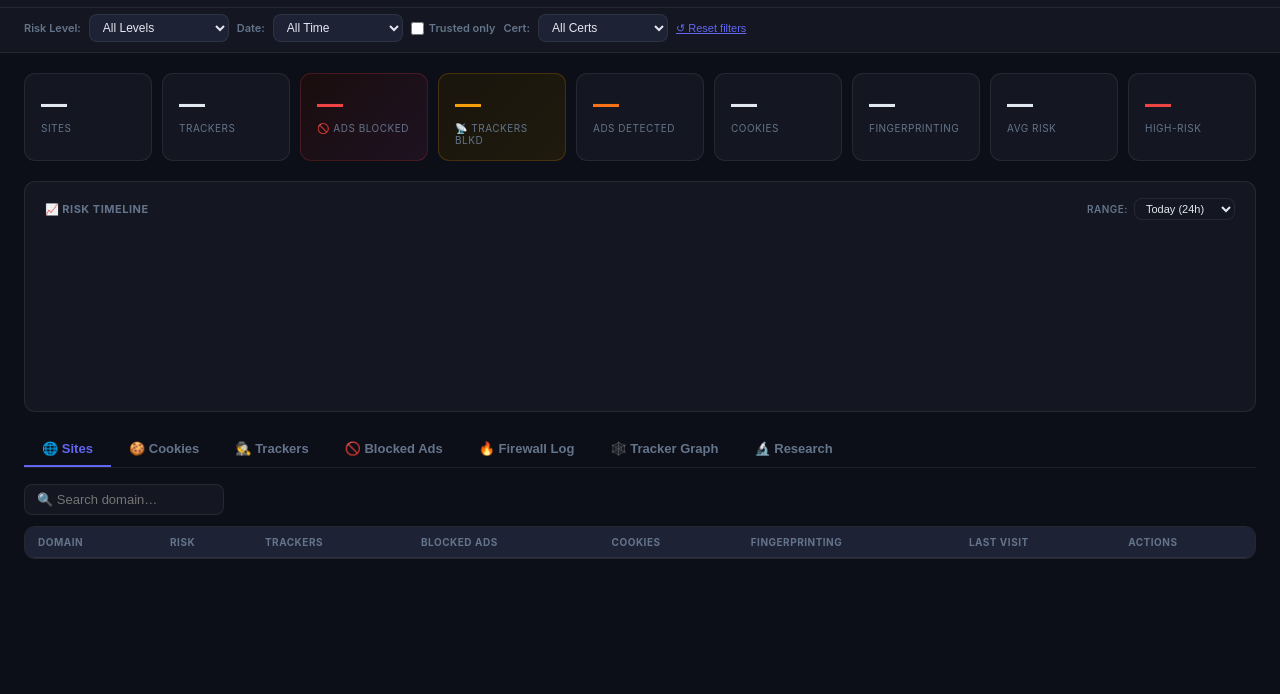
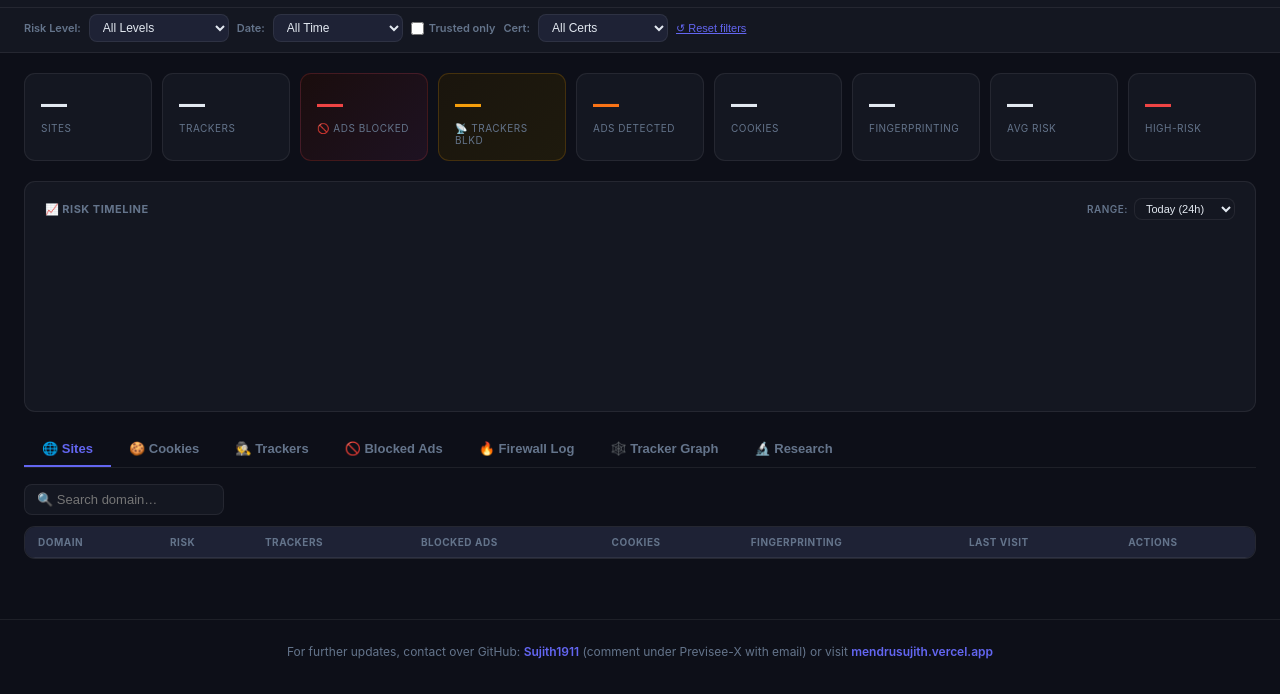
Before and after one commit to Sujith1911/Previsee-X, a browser extension: page src/dashboard.html in a window 1280 px wide. Shown: the part 106-800 px from the top of the page. Drawn offline with Linux system fonts and the light colour scheme.

Commit message:
Add contact and updates footer in dashboard

```diff
--- a/src/dashboard.html
+++ b/src/dashboard.html
@@ -333,6 +333,10 @@
 
 </main>
 
+<footer style="margin-top:40px;padding:24px;text-align:center;border-top:1px solid var(--border);color:var(--muted);font-size:12px;">
+  For further updates, contact over GitHub: <a href="https://github.com/Sujith1911" target="_blank" style="color:var(--acc);text-decoration:none;font-weight:600;transition:color 0.2s;" onmouseover="this.style.color='#f43f5e'" onmouseout="this.style.color='var(--acc)'">Sujith1911</a> (comment under Previsee-X with email) or visit <a href="https://mendrusujith.vercel.app" target="_blank" style="color:var(--acc);text-decoration:none;font-weight:600;transition:color 0.2s;" onmouseover="this.style.color='#f43f5e'" onmouseout="this.style.color='var(--acc)'">mendrusujith.vercel.app</a>
+</footer>
+
 <script src="ui/ResearchMode.js"></script>
 
 <script src="ui/DashboardController.js"></script>
```
Also changed, not shown: dist/dashboard.html.
